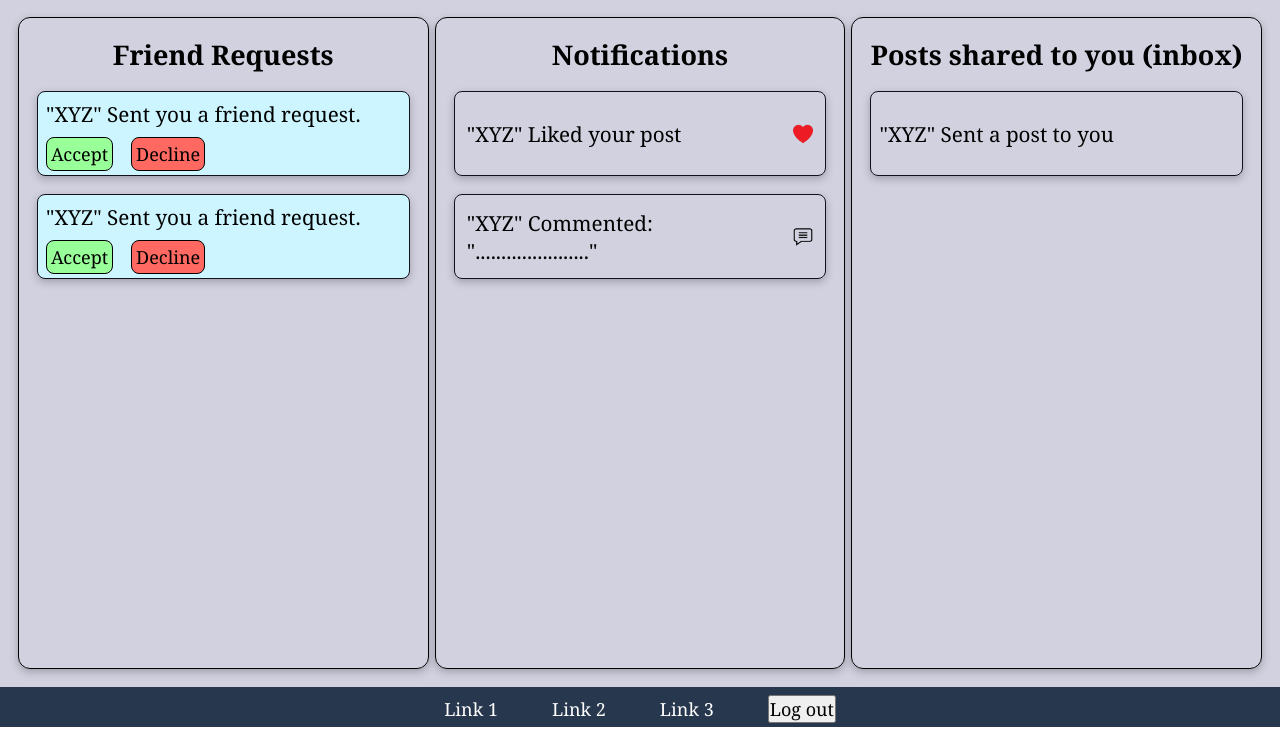
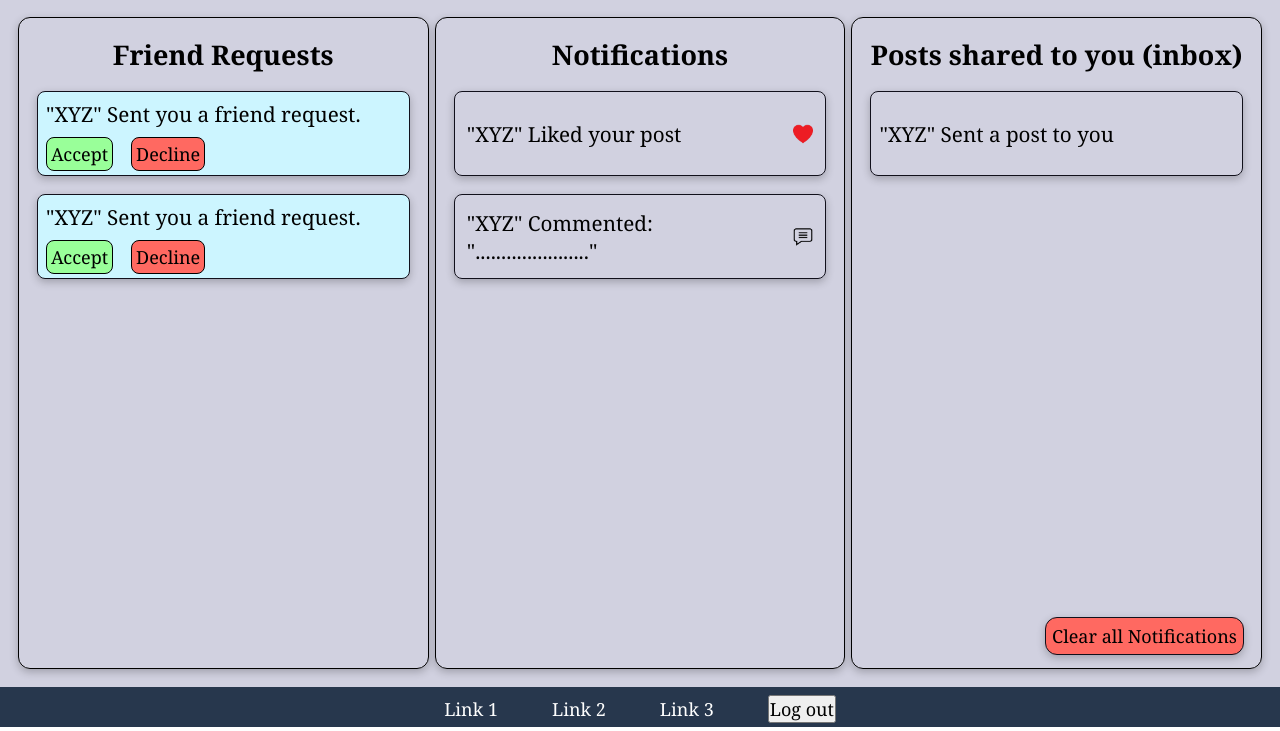
Before and after one commit to uofa-cmput404/404f23project-beeg-yoshi, a Django app: template social/templates/pages/notifcationPage.html in a window 1280 px wide. Shown: the part 73-804 px from the top of the page. Run offline with Django 4.2, Linux system fonts and the light colour scheme; the template is opened without the code that fills it, so the values that code supplies are empty.

Commit message:
added clickability. Added clear btn

```diff
--- a/social/static/social/stylesheets/notificationPage.css
+++ b/social/static/social/stylesheets/notificationPage.css
@@ -54,6 +54,7 @@
     border-radius: 8px;
     padding: 4px;
     background-color: var(--acceptGreen);
+    cursor: pointer; /* Click = accept */
 }
 
 #friendRqNode #decline{
@@ -61,6 +62,7 @@
     border-radius: 8px;
     padding: 4px;
     background-color: var(--softRed);
+    cursor: pointer; /* Click = decline */
 
 }
 /* 2) "Liked" Node */
@@ -75,6 +77,7 @@
     padding-right: 12px;
     height: 85px;
     box-shadow: rgba(0, 0, 0, 0.24) 0px 3px 8px;
+    cursor: pointer; /* Clicking = takes you to post */
 }
 
 #likedIcon, #commentedIcon{
@@ -93,6 +96,7 @@
     padding-right: 12px;
     height: 85px;
     box-shadow: rgba(0, 0, 0, 0.24) 0px 3px 8px;
+    cursor: pointer; /* Clicking = takes you to post */
 }
 
 /* 4) "sharedToYou" Node */
@@ -107,4 +111,21 @@
     height: 85px;
     font-size: 1.15rem;
     box-shadow: rgba(0, 0, 0, 0.24) 0px 3px 8px;
+    cursor: pointer; /* clicking = takes you to the post */
 }
+
+/* 5) Clear all notifications */
+#clearBtn{
+    /* Place at bottom right */
+    position: absolute;
+    bottom: 4rem;
+    right: 2rem;
+    z-index: 999;
+    background: var(--softRed);
+    border-radius: 12px;
+    width: fit-content;
+    padding: 6px;
+    border: 1px solid var(--darkText);
+    box-shadow: rgba(0, 0, 0, 0.24) 0px 3px 8px;;
+    cursor: pointer;
+}
--- a/social/templates/pages/notifcationPage.html
+++ b/social/templates/pages/notifcationPage.html
@@ -69,6 +69,11 @@
 
     </div>
 
+    <!-- Clicking this will clear ALL notifcations. Didn't want to add a clear for each column cuz that'll look kinda strange. -->
+    <div id="clearBtn">
+        Clear all Notifications
+    </div>
+
 
     <!-- Footer -->
     <div class="footer">
```
